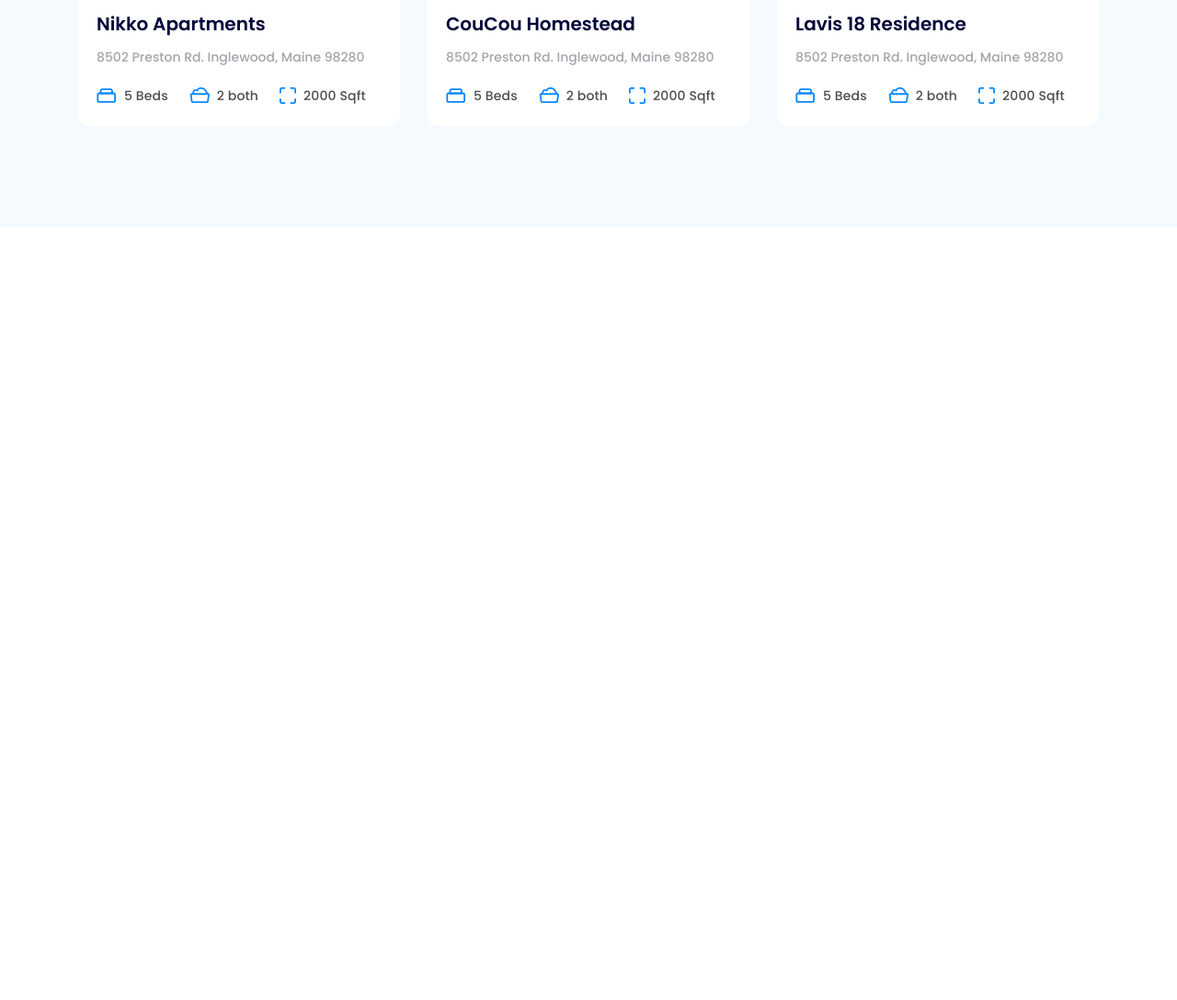
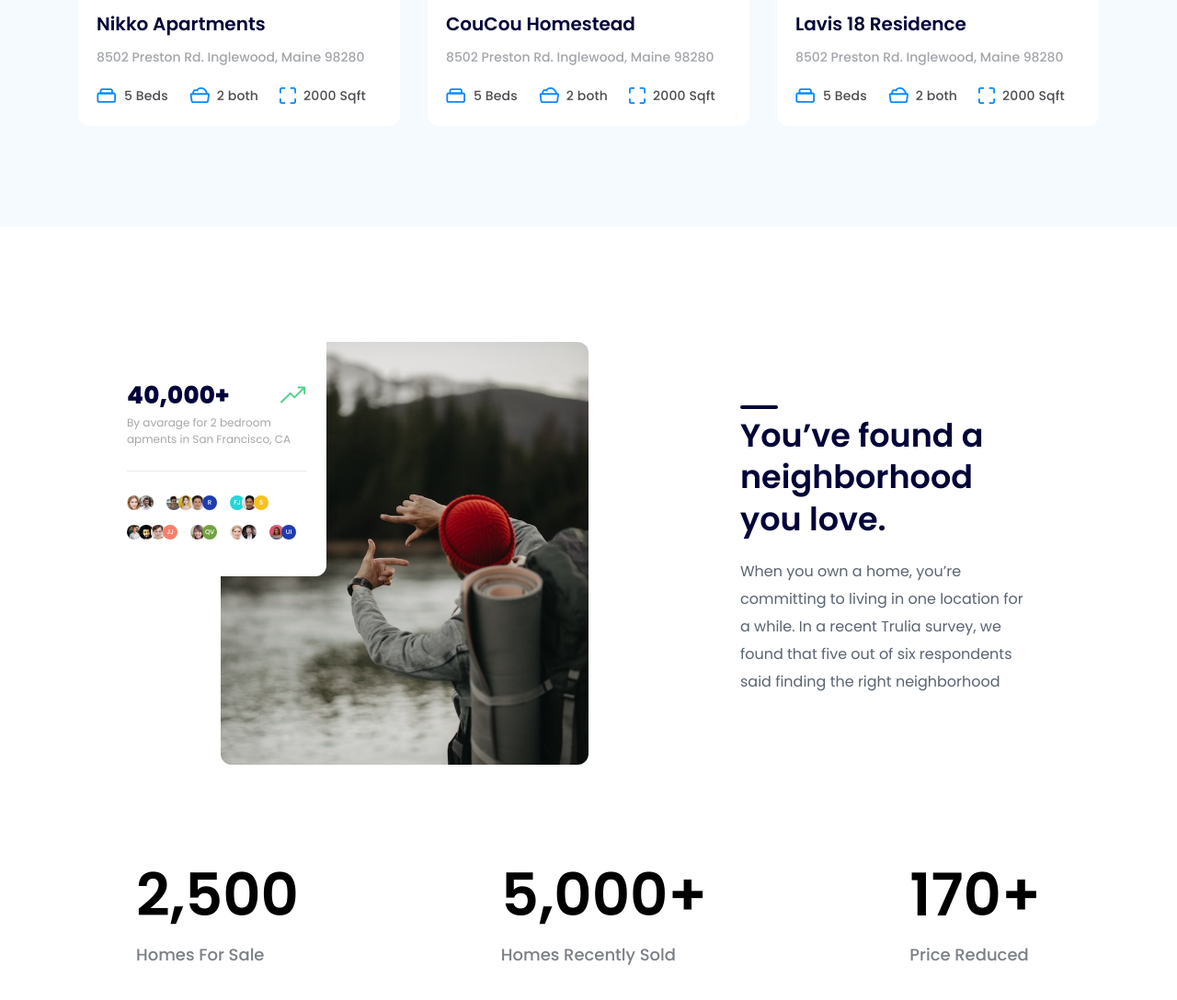
Before and after one commit to tom474/besnik_website, a plain HTML site: page index.html in a window 1280 px wide. Shown: the part 2372-3460 px from the top of the page at 92% size. Before the commit the page ends 2619 px from the top, so only its background shows below. Drawn offline with Linux system fonts and the light colour scheme.

Commit message:
Develop stats section

```diff
--- a/assets/css/responsive.css
+++ b/assets/css/responsive.css
@@ -107,6 +107,41 @@
 	.stats .row {
 		flex-direction: column;
 	}
+
+	.stats .img-block,
+	.stats .info {
+		width: 100%;
+	}
+
+	.stats .img-block {
+		order: 2;
+		margin-top: 80px;
+	}
+
+	.stats .info {
+		order: 1;
+		padding: 0;
+	}
+
+	.stats .sub-title {
+		width: 70%;
+	}
+
+	.stats .info .desc {
+		width: 100%;
+	}
+
+	.stats .row-qty {
+		flex-direction: row;
+	}
+
+	.stats .qty {
+		font-size: 5rem;
+	}
+
+	.stats .qty-desc {
+		font-size: 1.5rem;
+	}
 }
 
 /* Tablet */
@@ -170,4 +205,22 @@
 		justify-content: center;
 		margin-top: 60px;
 	}
+
+	.stats .sub-title {
+		width: 100%;
 	}
+
+	.stats .img-block .image {
+		width: 100%;
+	}
+
+	.stats-trend {
+		left: 20px;
+	}
+
+	.stats .row-qty {
+		flex-direction: column;
+		align-items: center;
+		row-gap: 60px;
+	}
+}
--- a/assets/css/styles.css
+++ b/assets/css/styles.css
@@ -373,3 +373,153 @@ a {
     letter-spacing: 0.01em;
     color: #4d4d52;
 }
+
+/* ======== Stats ======== */
+.stats {
+    margin-top: 75px;
+    padding: 50px 0;
+}
+
+.stats .content {
+    width: 1048px;
+}
+
+.stats .row {
+    display: flex;
+}
+
+.stats .img-block,
+.stats .info {
+    width: 50%;
+}
+
+.stats .img-block {
+    position: relative;
+}
+
+.stats .info {
+    padding: 79px 0 0 165px;
+}
+
+.stats-trend {
+    position: absolute;
+    top: 0;
+    left: 0;
+    width: 239px;
+    padding: 45px 22px 40px;
+    border-radius: 0px 0px 12px 12px;
+    background-color: #fff;
+}
+
+.stats-trend .value {
+    font-weight: 700;
+    font-size: 2.6rem;
+    letter-spacing: 0.01em;
+    color: #000339;
+}
+
+.stats-trend .icon {
+    margin-left: auto;
+}
+
+.stats-trend .desc {
+    margin-top: 8px;
+    font-weight: 400;
+    font-size: 1.2rem;
+    line-height: 1.5;
+    color: #a7a7a7;
+}
+
+.stats-trend .separate {
+    height: 1.2px;
+    margin-top: 25px;
+    background: #e9e9e9;
+}
+
+.stats .avatar-block {
+    display: flex;
+    flex-wrap: wrap;
+    gap: 16px 14px;
+    margin-top: 26px;
+}
+
+.stats .avatar-group {
+    display: flex;
+}
+
+.stats .avatar {
+    width: 16px;
+    height: 16px;
+    margin-left: -3px;
+    object-fit: cover;
+    border-radius: 50%;
+    background: var(--bg-color, #fff);
+    font-weight: 450;
+    font-size: 0.7rem;
+    line-height: 16px;
+    text-align: center;
+    letter-spacing: -0.02em;
+    color: #ffffff;
+}
+
+.stats .avatar:first-child {
+    margin-left: 0;
+}
+
+.stats .img-block .image {
+    display: block;
+    margin-left: auto;
+    width: 400px;
+    height: 460px;
+    border-radius: 12px;
+    object-fit: cover;
+}
+
+.stats .sub-title {
+    position: relative;
+    width: 269px;
+    font-weight: 600;
+    font-size: 3.5rem;
+    line-height: 1.29;
+    color: #000339;
+}
+
+.stats .sub-title::before {
+    position: absolute;
+    top: -10px;
+    left: 0;
+    content: "";
+    display: block;
+    width: 41px;
+    height: 4px;
+    background: #000339;
+    border-radius: 12px;
+}
+
+.stats .info .desc {
+    width: 309px;
+    margin-top: 20px;
+    font-weight: 400;
+    font-size: 1.6rem;
+    line-height: 1.88;
+    color: #5a6473;
+}
+
+.stats .row-qty {
+    justify-content: space-between;
+    margin-top: 110px;
+    padding: 0 32px;
+}
+
+.stats .qty {
+    font-weight: 600;
+    font-size: 6.4rem;
+    color: #000000;
+}
+
+.stats .qty-desc {
+    margin-top: 24px;
+    font-weight: 500;
+    font-size: 1.8rem;
+    color: #7b8087;
+}
--- a/index.html
+++ b/index.html
@@ -310,6 +310,88 @@
 					</div>
 				</div>
 			</div>
+
+			<!-- Stats -->
+			<div id="resources" class="stats">
+				<div class="content">
+					<div class="row">
+						<div class="img-block">
+							<img
+								class="image"
+								src="./assets/img/stats-img.jpg"
+								alt="You’ve found a neighborhood you love."
+							/>
+
+							<!-- Trend -->
+							<div class="stats-trend">
+								<div class="row">
+									<strong class="value">40,000+</strong>
+									<img src="./assets/img/arrow-trend-up.svg" alt="" class="icon" />
+								</div>
+								<p class="desc">By avarage for 2 bedroom apments in San Francisco, CA</p>
+								<div class="separate"></div>
+								<div class="avatar-block">
+									<div class="avatar-group">
+										<img src="./assets/img/avatar-1.jpg" alt="" class="avatar" />
+										<img src="./assets/img/avatar-2.jpg" alt="" class="avatar" />
+									</div>
+									<div class="avatar-group">
+										<img src="./assets/img/avatar-3.jpg" alt="" class="avatar" />
+										<img src="./assets/img/avatar-4.webp" alt="" class="avatar" />
+										<img src="./assets/img/avatar-5.jpg" alt="" class="avatar" />
+										<div class="avatar" style="--bg-color: #1f3bb1">R</div>
+									</div>
+									<div class="avatar-group">
+										<div class="avatar" style="--bg-color: #24d6d9">FJ</div>
+										<img src="./assets/img/avatar-6.jpg" alt="" class="avatar" />
+										<div class="avatar" style="--bg-color: #f8c120">S</div>
+									</div>
+									<div class="avatar-group">
+										<img src="./assets/img/avatar-7.jpeg" alt="" class="avatar" />
+										<img src="./assets/img/avatar-8.jpg" alt="" class="avatar" />
+										<img src="./assets/img/avatar-9.jpg" alt="" class="avatar" />
+										<div class="avatar" style="--bg-color: #f97f6b">JJ</div>
+									</div>
+									<div class="avatar-group">
+										<img src="./assets/img/avatar-10.jpg" alt="" class="avatar" />
+										<div class="avatar" style="--bg-color: #73a242">QV</div>
+									</div>
+									<div class="avatar-group">
+										<img src="./assets/img/avatar-11.jpg" alt="" class="avatar" />
+										<img src="./assets/img/avatar-12.jpg" alt="" class="avatar" />
+									</div>
+									<div class="avatar-group">
+										<img src="./assets/img/avatar-13.jfif" alt="" class="avatar" />
+										<div class="avatar" style="--bg-color: #1f3bb0">UI</div>
+									</div>
+								</div>
+							</div>
+						</div>
+						<div class="info">
+							<h2 class="sub-title">You’ve found a neighborhood you love.</h2>
+							<p class="desc">
+								When you own a home, you’re committing to living in one location for a while. In a
+								recent Trulia survey, we found that five out of six respondents said finding the right
+								neighborhood
+							</p>
+						</div>
+					</div>
+					<div class="row row-qty">
+						<div class="qty-item">
+							<strong class="qty">2,500</strong>
+							<p class="qty-desc">Homes For Sale</p>
+						</div>
+						<div class="qty-item">
+							<strong class="qty">5,000+</strong>
+							<p class="qty-desc">Homes Recently Sold</p>
+						</div>
+						<div class="qty-item">
+							<strong class="qty">170+</strong>
+							<p class="qty-desc">Price Reduced</p>
+						</div>
+					</div>
+				</div>
+			</div>
 		</main>
 		<script>
 			const pcNav = document.querySelector("#pc-nav");
```
Lines whose indentation alone changed are shown as unchanged.
